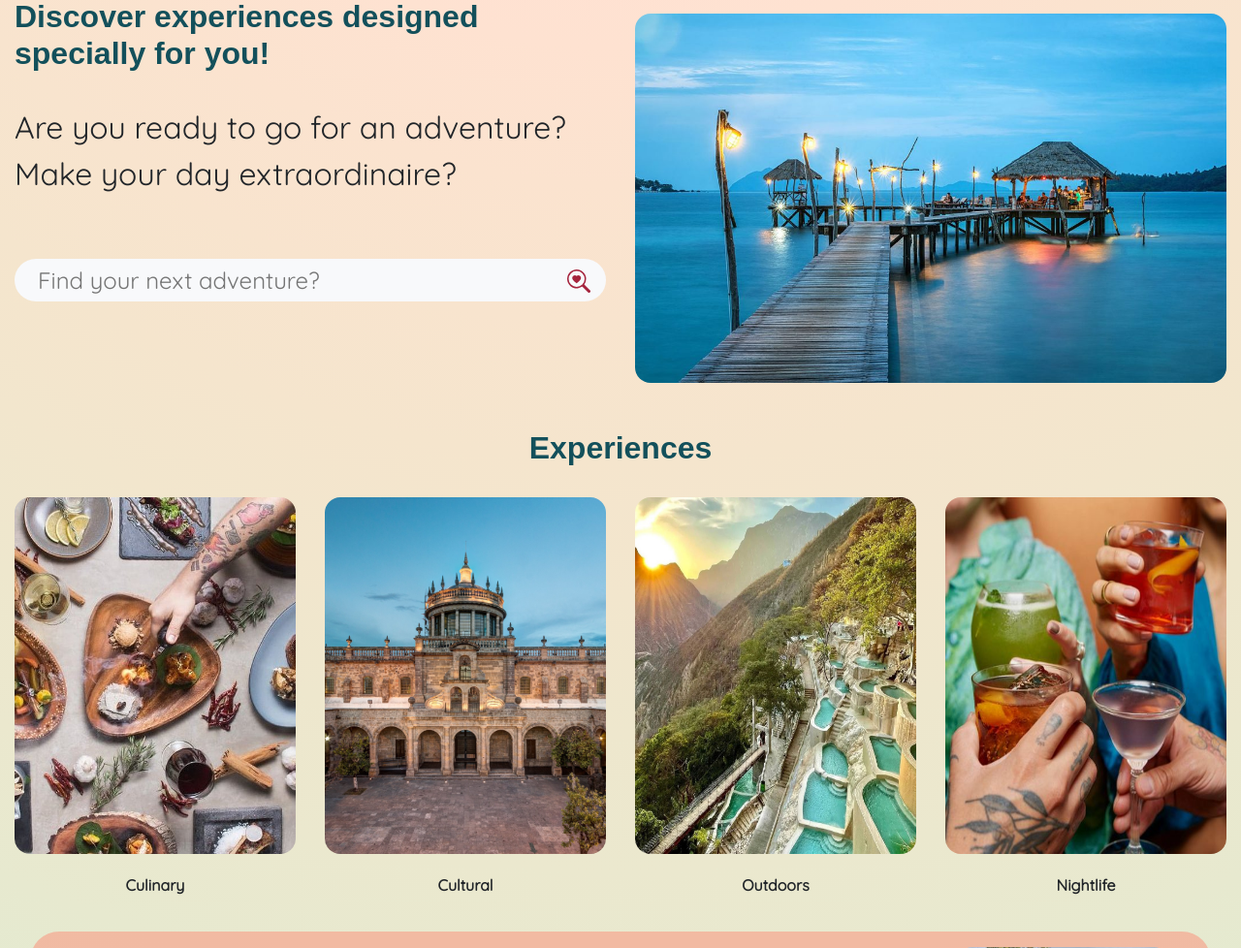
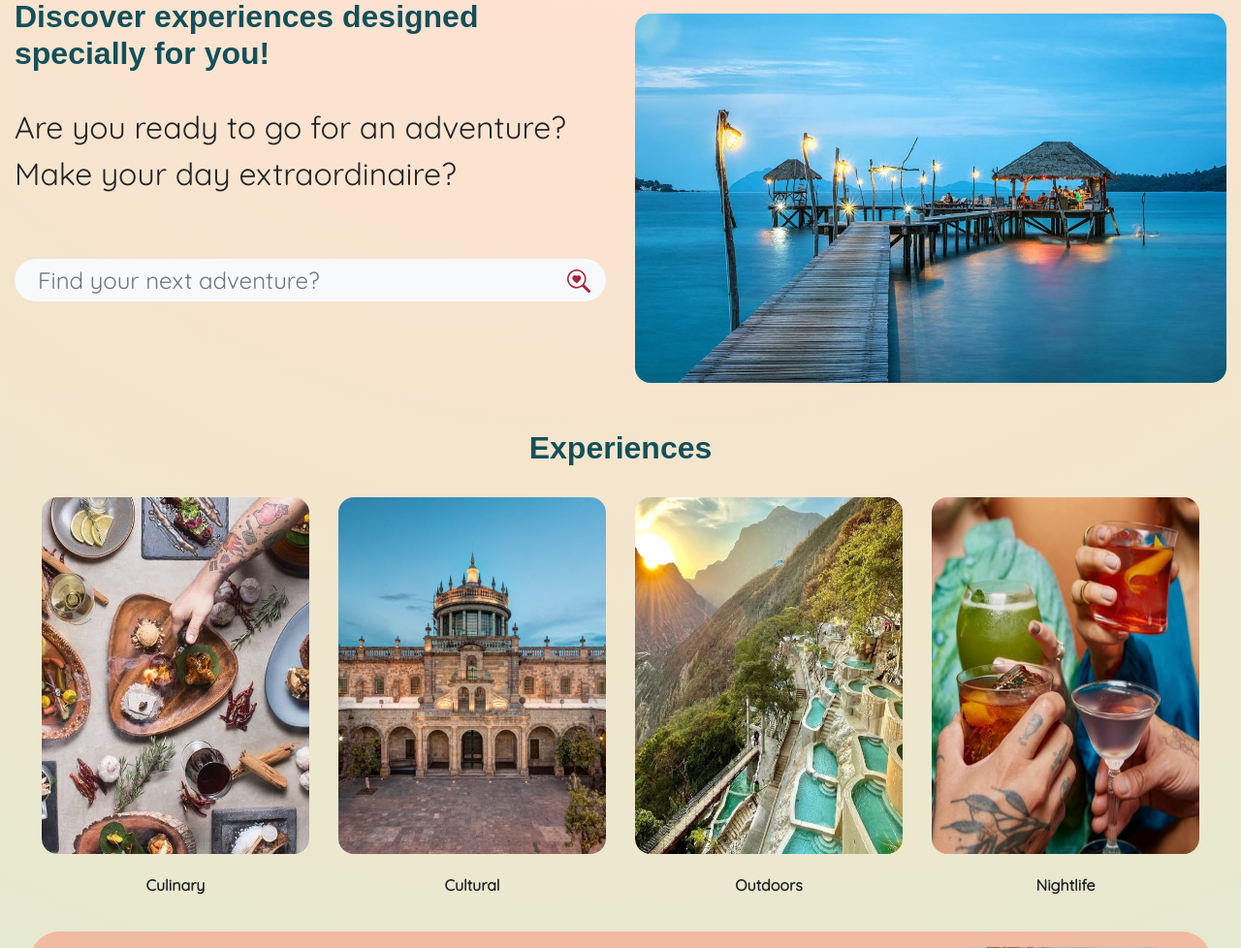
Before and after one commit to SolracDavid99/QuickTrip, a PHP site: page /html/home.html in a window 1280 px wide. Shown: the part 144-1122 px from the top of the page at 97% size. Run offline with PHP 8.4, Linux system fonts and the light colour scheme; some web fonts are replaced.

Commit message:
Fix image size

```diff
--- a/css/home.css
+++ b/css/home.css
@@ -66,8 +66,7 @@ body{
     font-family: 'Quicksand', sans-serif;
 }
 #category{
-/*    width: 22rem;
-*/
+    width: 17.25rem;
     height: 23rem;
     border-radius:1rem;
 
```
